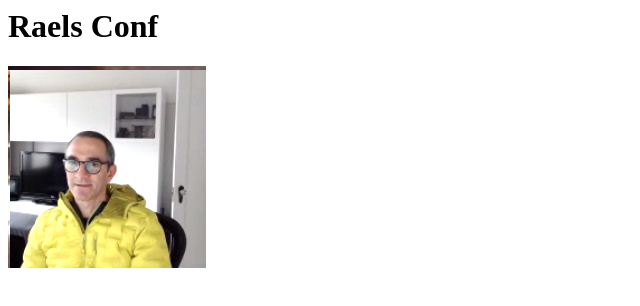
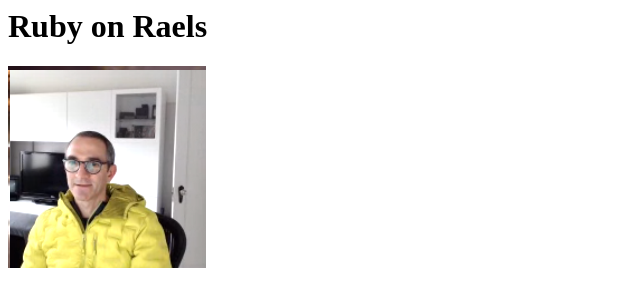
Before and after one commit to arunthampi/rubyonraels.org, a plain HTML site: page index.html in a window 1280 px wide. Shown: the whole page, without its empty margins (0-640 px from the left). Drawn offline with Linux system fonts and the light colour scheme.

Commit message:
Ruby On Raels

```diff
--- a/index.html
+++ b/index.html
@@ -1,5 +1,5 @@
 <html>
   <body>
-    <h1>Raels Conf</h1>
+    <h1>Ruby on Raels</h1>
     <img src="./imgs/rael.png"/>
   </body>
```
